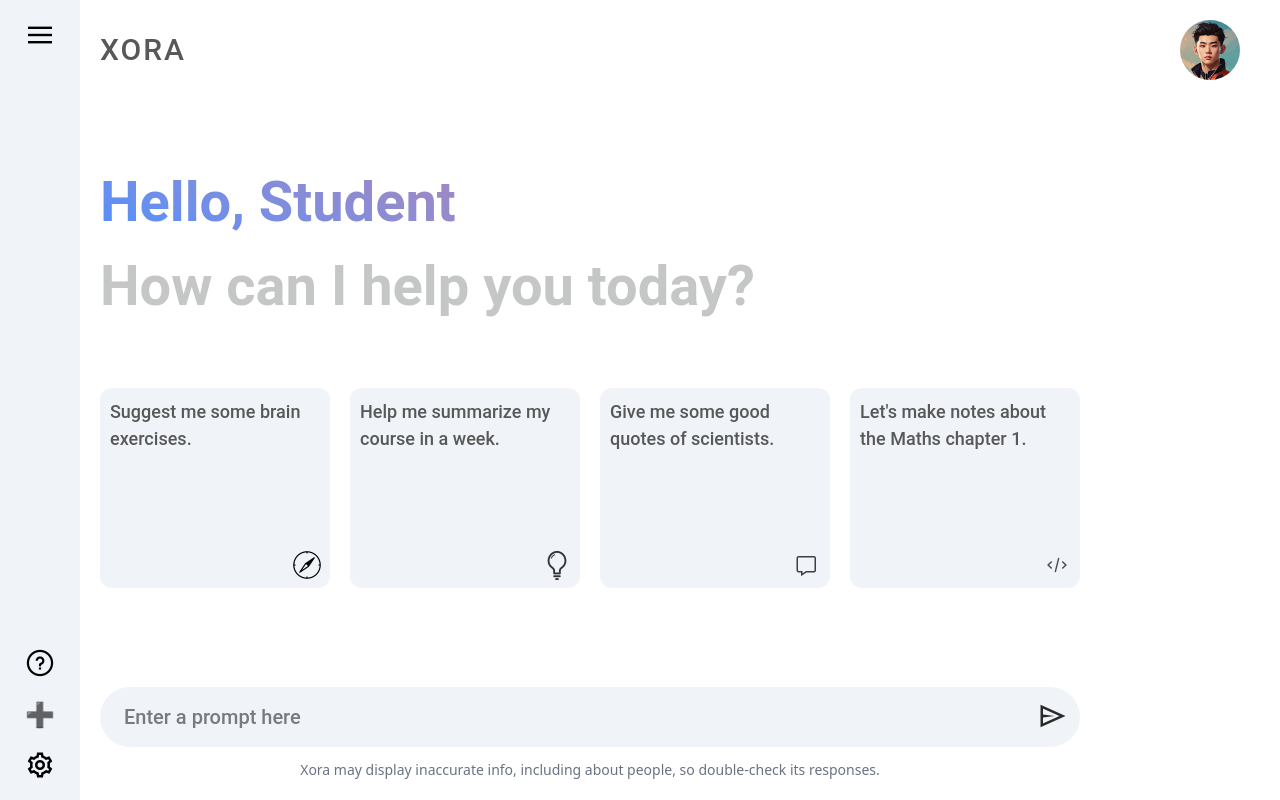
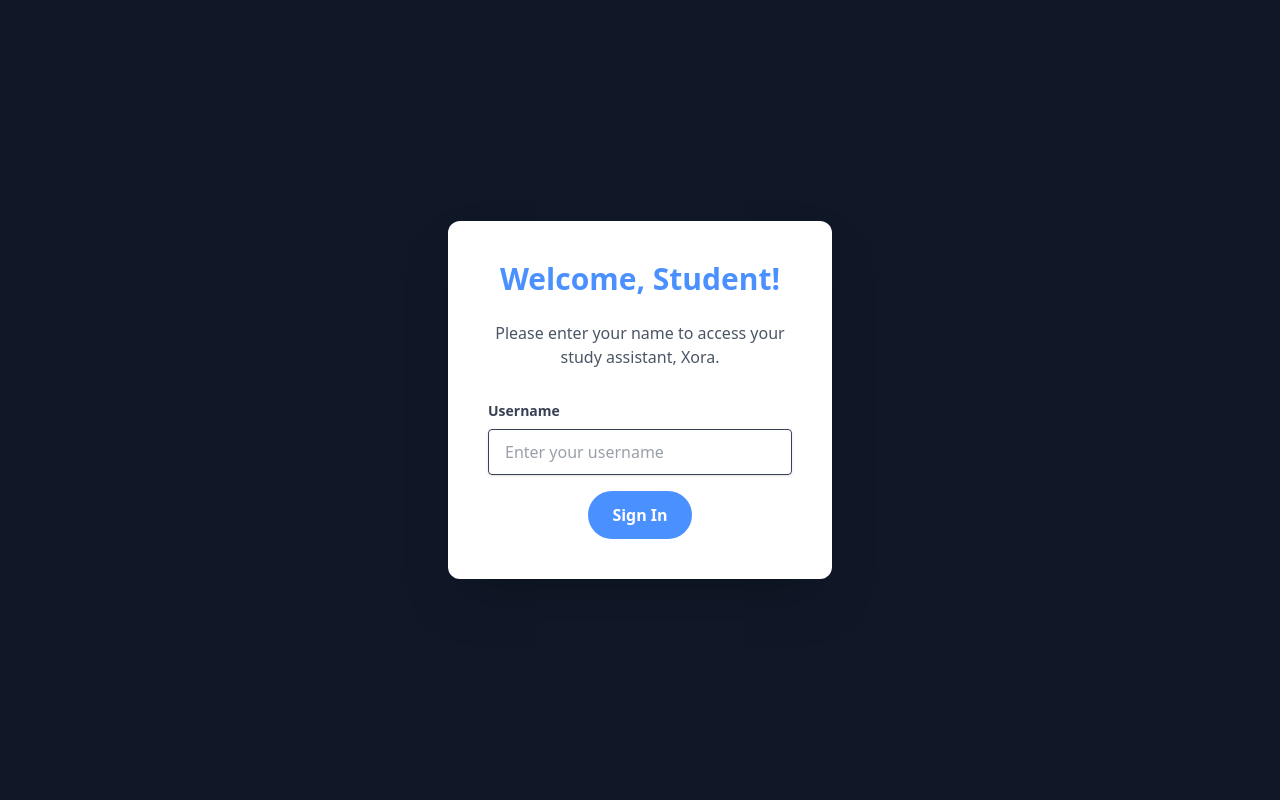
Before and after one commit to phoenixsigil68-ctrl/First-Deploy, a React (Vite) app: page /chatbot in a window 1280 px wide. Built offline with nearby package versions, Linux system fonts and the light colour scheme.

Commit message:
Imported the Sign in popup

```diff
--- a/src/components/Chat/MainPage.jsx
+++ b/src/components/Chat/MainPage.jsx
@@ -5,6 +5,7 @@ import { GoogleGenAI } from "@google/genai";
 import ReactMarkdown from "react-markdown";
 import { Link as LinkScroll } from "react-scroll";
 import { Element } from "react-scroll";
+import { SignInModal } from "./SignInModal";
 
 // ✨ Imports for Syntax Highlighting
 import { Prism as SyntaxHighlighter } from "react-syntax-highlighter";
@@ -16,6 +17,8 @@ const apiKey = import.meta.env.VITE_GEMINI_API_KEY;
 // 2. Pass the key explicitly to the GoogleGenAI constructor
 const ai = new GoogleGenAI({ apiKey });
 
+const systemConfig = `You are a smart AI. Your name is Xora. You are a assistant for students and you should guide the students in their studies. You can also use the name of the user which is defined in the username variable. First greet the user by their name. You only need to ask students about their standard and subject when they ask you to study specific subject otherwise you can skip the asking part. First you need to ask about the students' subjects and their class in one question. After the students reply about their class and subject, you should remember it don't forget that information. Then you should start guiding the students from remembering the information you earned moments ago. According their subject and class guide them. You should answer all responses in Gujarati language even when user uses English language. You can use English in some scenarios. Your answers should be accurate. If student asks for his any subject you should ask which standard they are studying in and answer accordingly.`;
+
 // 🧠 MODIFIED: Function now accepts the entire conversation history
 async function generateContent(contents) {
   try {
@@ -24,8 +27,7 @@ async function generateContent(contents) {
       // 🧠 Send the full history here!
       contents: contents,
       config: {
-        systemInstruction:
-          "You are a smart AI. Your name is Xora. You are a assistant for students and you should guide the students in their studies. You only need to ask students about their standard and subject when they ask you to study specific subject otherwise you can skip the asking part. First you need to ask about the students' subjects and their class in one question. After the students reply about their class and subject, you should remember it don't forget that information. Then you should start guiding the students from remembering the information you earned moments ago. According their subject and class guide them. You should answer all responses in Gujarati language even when user uses English language. You can use English in some scenarios. Your answers should be accurate. If student asks for his any subject you should ask which standard they are studying in and answer accordingly.",
+        systemInstruction: systemConfig,
       },
     });
     return response.text;
@@ -143,14 +145,25 @@ export const MainPage = () => {
     }
   };
 
+  const [username, setUsername] = useState("");
+
+  const handleSignInSuccess = (signedInUsername) => {
+    // 1. Store the username
+    setUsername(signedInUsername);
+    // 2. Grant access
+    setNotSignIn(false);
+  };
+
+  const [notSignIn, setNotSignIn] = useState(true);
+
   return (
     // SCROLL FIX 1: Set fixed height (h-screen) and use flex layout
-    <div className="w-full h-screen flex bg-white">
+    <div className={`w-full h-screen flex bg-white`}>
       {/* Sidebar (Fixed position and height is handled by its own classes) */}
       <div
         className={`bg-[#f0f4f9] z-20 h-dvh fixed top-0 transition-all duration-300 ${
           isOpen ? "w-40" : "w-20"
-        }`}
+        } ${notSignIn ? "bg-gray-300" : ""}`}
       >
         <div className="grid grid-cols-1 grid-rows-[auto_1fr_auto] h-full py-5 justify-items-center gap-y-7">
           <div className="flex justify-center items-center gap-3 w-full">
@@ -199,12 +212,15 @@ export const MainPage = () => {
               })}
           </div>
           <div className="flex flex-col items-center gap-5">
-            <div className={setBackground}>
+            <div
+              className={`${setBackground} flex justify-center items-center`}
+            >
               <img src={assets.question_icon} className="w-[30px] h-[30px]" />
+              {isOpen && <span className="text-lg ml-2 text-nowrap">Help</span>}
             </div>
-            <div className="cursor-pointer">
+            <div className="cursor-pointer relative">
               <span
-                className="text-2xl"
+                className="text-2xl "
                 onClick={() => {
                   setShowResult(false);
                   setInput("");
@@ -214,6 +230,9 @@ export const MainPage = () => {
                 }}
               >
                 ➕
+                {isOpen && (
+                  <span className="text-lg ml-2 text-nowrap">New Chat</span>
+                )}
               </span>
             </div>
             <div className={setBackground}>
@@ -228,7 +247,7 @@ export const MainPage = () => {
         className={`bg-white w-full h-screen flex flex-col transition-all duration-300 ${
           // Adjusted padding to start correctly from the side of the fixed sidebar
           isOpen ? "pl-[170px] pr-10" : "pl-[100px] pr-10"
-        }`}
+        } `}
       >
         {/* Header: Must not shrink (flex-shrink-0 is implied here) */}
         <div
@@ -286,7 +305,7 @@ export const MainPage = () => {
                           ...Thinking...
                         </p>
                       ) : (
-                        <div className="text-xl/[37px] font-bold anek">
+                        <div className="text-xl/[43px] font-bold anek">
                           <ReactMarkdown
                             children={String(turn.response)}
                             // ✨ Pass the custom component map here!
@@ -305,7 +324,7 @@ export const MainPage = () => {
             <div className={`w-full`}>
               <div className="mt-15 w-full">
                 <h1 className="text-[56px] text-start text-transparent bg-clip-text bg-linear-25 from-[#4b90ff] to-[#ff5546] font-bold roboto">
-                  Hello, Student
+                  Hello, {username}
                 </h1>
                 <h1 className="text-[56px] text-start font-bold roboto text-[#C4C7C5] ">
                   {" "}
@@ -400,6 +419,7 @@ export const MainPage = () => {
           </p>
         </div>
       </div>
+      {notSignIn && <SignInModal onSignInSuccess={handleSignInSuccess} />}
     </div>
   );
 };
--- /dev/null
+++ b/src/components/Chat/SignInModal.jsx
@@ -0,0 +1,72 @@
+// SignInModal.jsx
+import React, { useState } from "react";
+
+// Component receives the state setter from MainPage
+export const SignInModal = ({ onSignInSuccess }) => {
+  const [username, setUsername] = useState("");
+
+  const [error, setError] = useState("");
+
+  const handleSubmit = (e) => {
+    e.preventDefault();
+    setError("");
+
+    if (username.trim() !== "") {
+      // Check if username is not empty
+      // ✨ SUCCESS: Call the function passed from the parent, sending the username
+      onSignInSuccess(username.trim());
+    } else {
+      setError("Please enter a username to proceed.");
+    }
+  };
+
+  // The modal uses fixed positioning, covers the whole screen,
+  // and has a high z-index (e.g., z-50) to block all interaction.
+  return (
+    <div className="fixed inset-0 bg-gray-900 bg-opacity-70 flex justify-center items-center z-50">
+      <div className="bg-white p-10 rounded-xl shadow-2xl w-96">
+        <h2 className="text-3xl font-bold mb-6 text-center text-[#4b90ff]">
+          Welcome, Student!
+        </h2>
+        <p className="text-gray-600 mb-8 text-center">
+          Please enter your name to access your study assistant, Xora.
+        </p>
+
+        <form onSubmit={handleSubmit}>
+          <div className="mb-4">
+            <label
+              className="block text-gray-700 text-sm font-bold mb-2"
+              htmlFor="username"
+            >
+              Username
+            </label>
+            <input
+              className="shadow appearance-none border rounded w-full py-3 px-4 text-gray-700 leading-tight focus:outline-none focus:shadow-outline"
+              id="username"
+              type="text"
+              placeholder="Enter your username"
+              value={username}
+              onChange={(e) => setUsername(e.target.value)}
+              required
+              autoComplete="true"
+            />
+          </div>
+
+          {error && (
+            <p className="text-red-500 text-sm italic mb-4 text-center">
+              {error}
+            </p>
+          )}
+          <div className="flex items-center justify-center">
+            <button
+              className="bg-[#4b90ff] hover:bg-[#5a9bff] text-white font-bold py-3 px-6 rounded-full focus:outline-none focus:shadow-outline transition duration-300"
+              type="submit"
+            >
+              Sign In
+            </button>
+          </div>
+        </form>
+      </div>
+    </div>
+  );
+};
```
